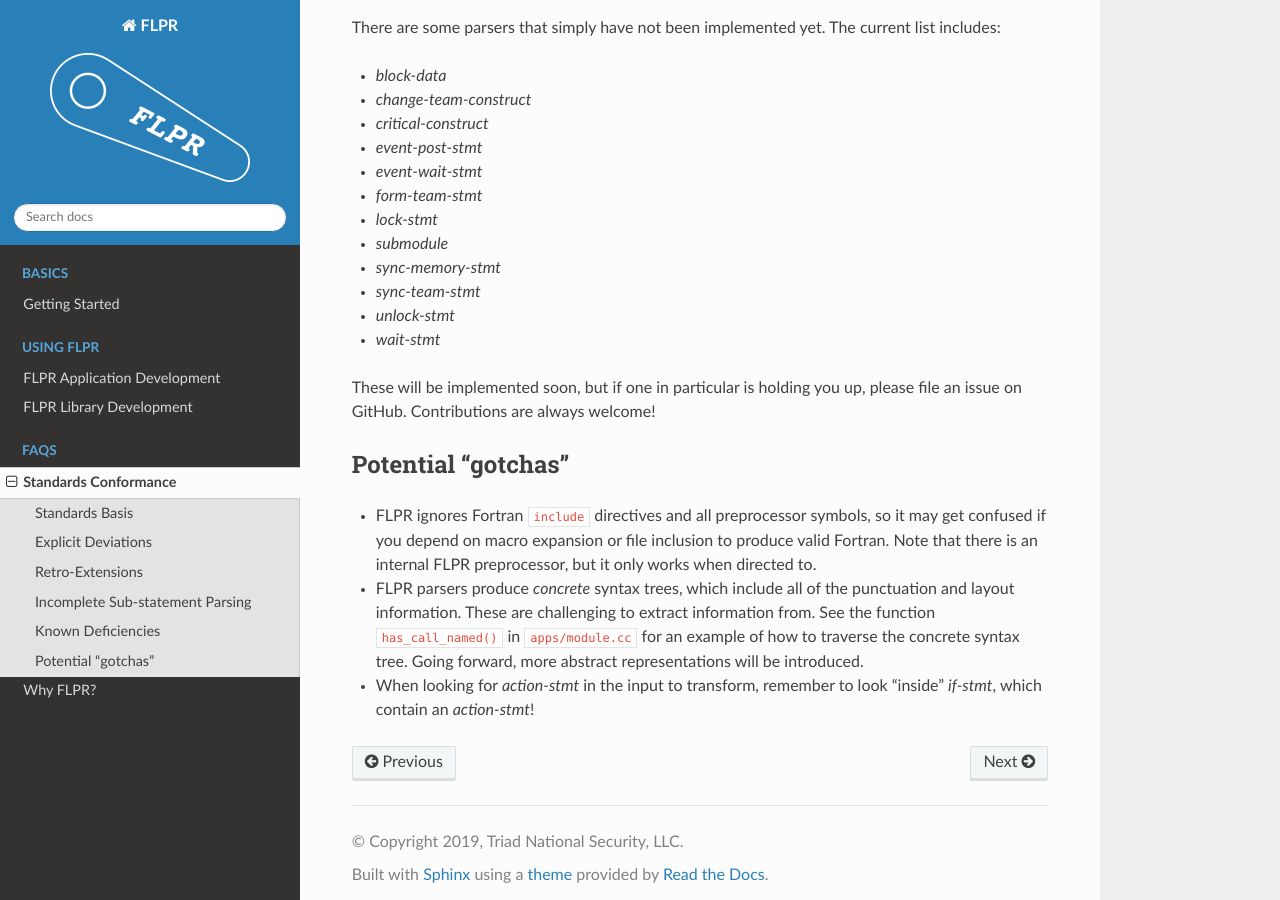
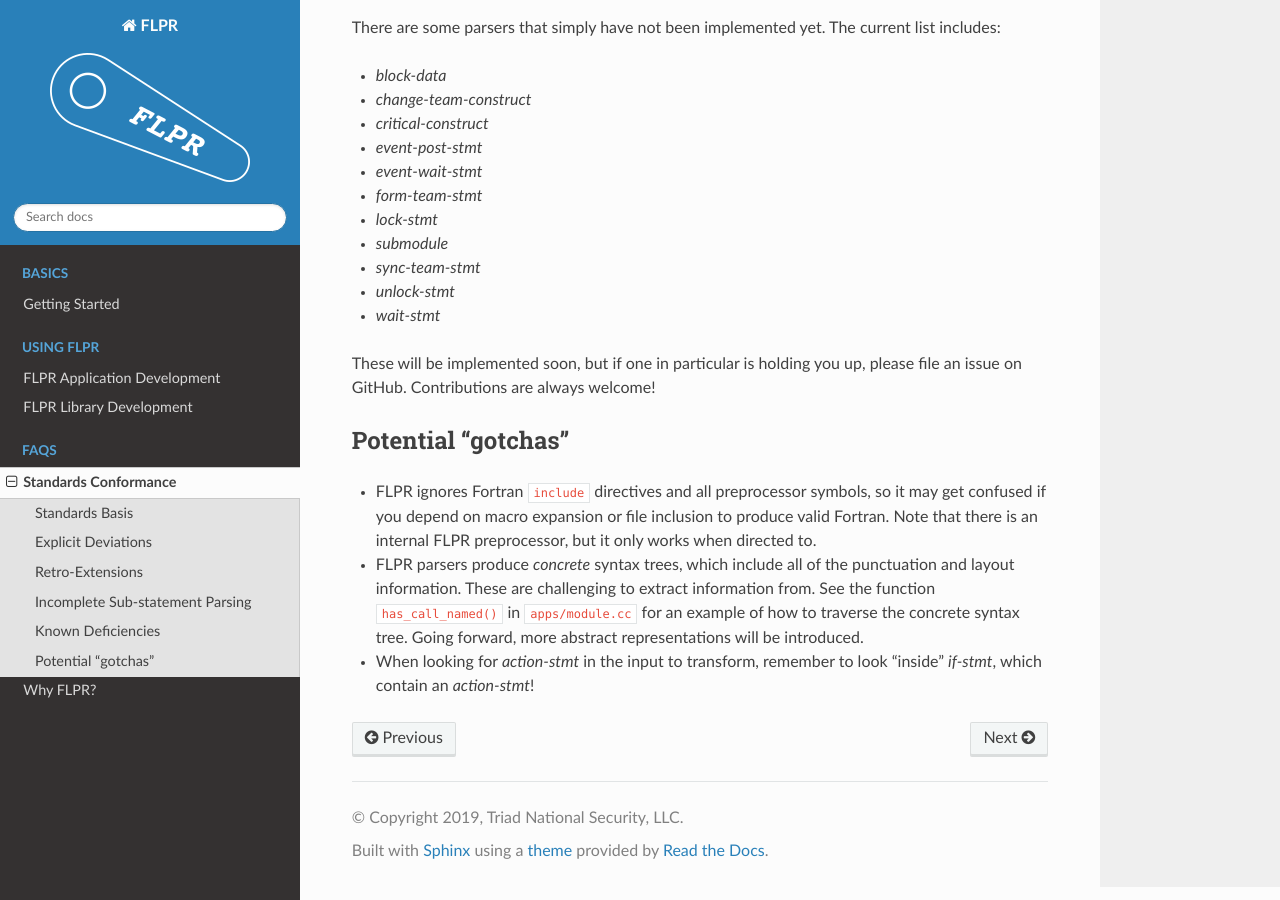
Before and after one commit to lanl/FLPR, a Sphinx documentation site: the page built from docs/sphinx/conformance.rst, in a window 1280 px wide and 900 px high, scrolled down 1409 px. Built offline with Sphinx 7.4.7 and the Read the Docs theme 2.0.0, drawn with Linux system fonts in a browser that asks for light colours.

Commit message:
Implemented sync-memory-stmt - Added MEMORY to scanner and Syntax_Tags - Added parser and tests - Updated documentation

```diff
--- a/docs/sphinx/conformance.rst
+++ b/docs/sphinx/conformance.rst
@@ -87,7 +87,6 @@ current list includes:
 * *form-team-stmt*
 * *lock-stmt*
 * *submodule*
-* *sync-memory-stmt*
 * *sync-team-stmt*
 * *unlock-stmt*
 * *wait-stmt*
```
Also changed, not shown: 4 other files.
